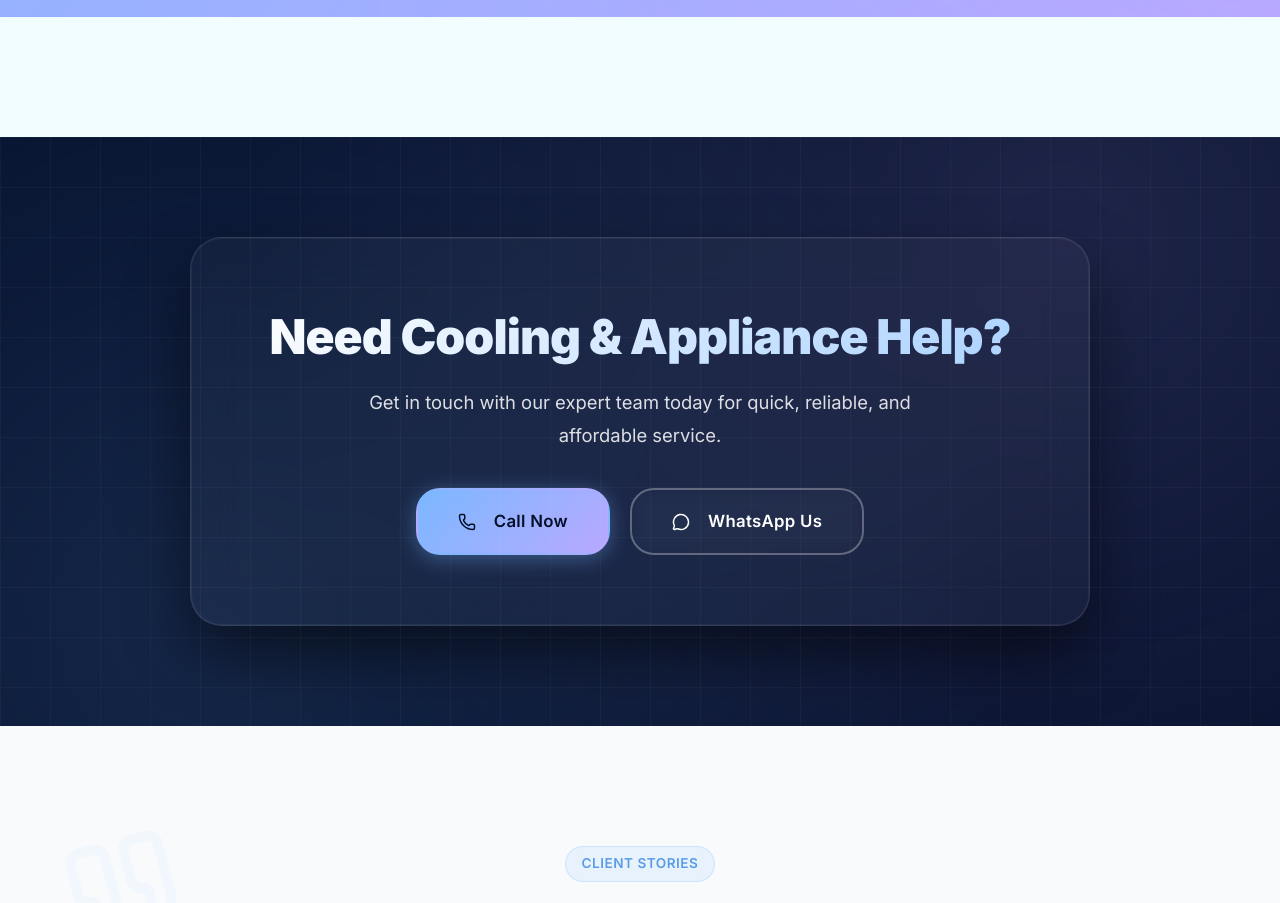
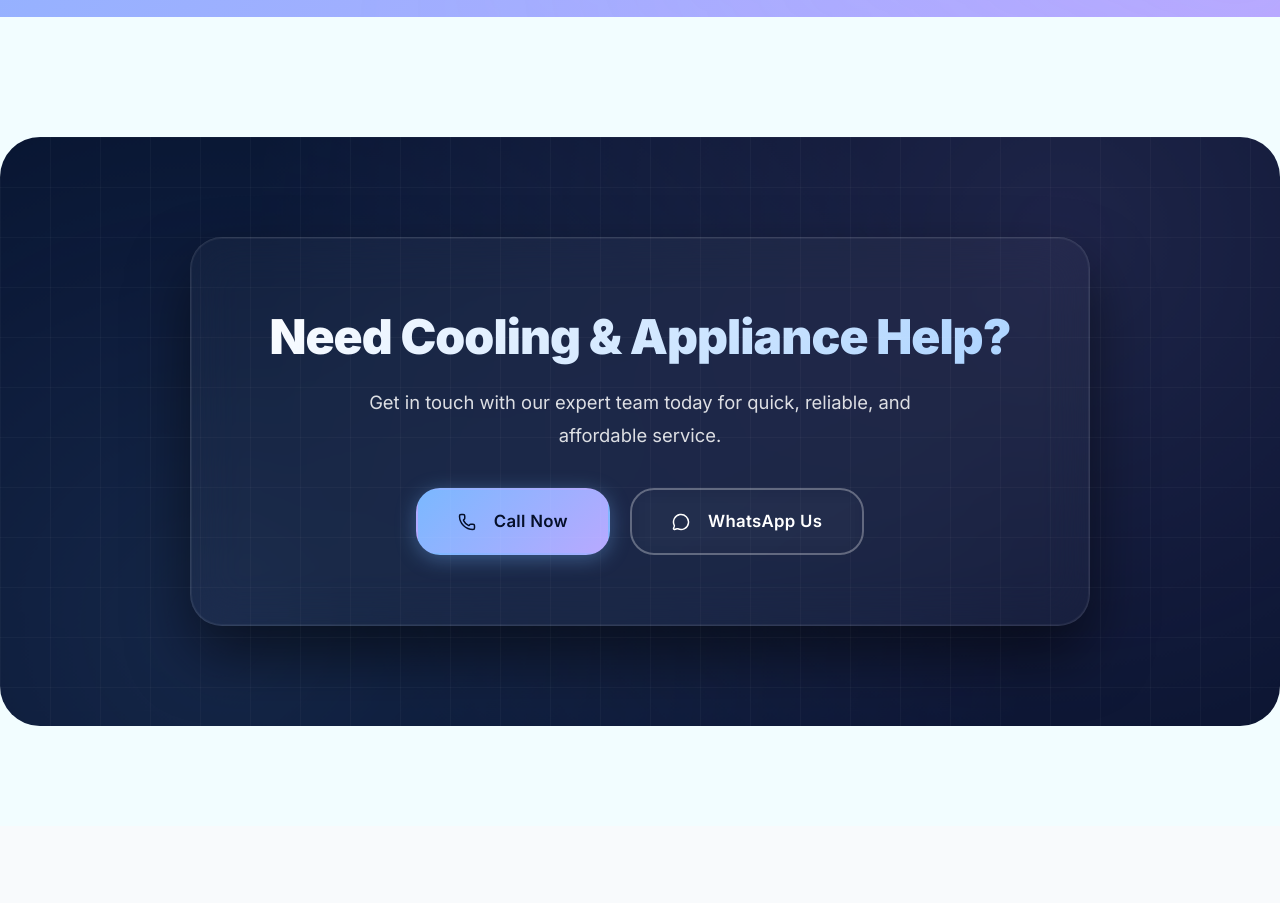
Before and after one commit to Eshbanoliver/a2z-cooling-website-showcase, a React (Vite) app: page / in a window 1280 px wide. Shown: the part 7060-7963 px from the top of the page. Built offline with nearby package versions, Linux system fonts and the light colour scheme.

Commit message:
Updated files

```diff
--- a/src/index.css
+++ b/src/index.css
@@ -1712,6 +1712,8 @@ h1, h2, h3, h4, h5, h6 {
   position: relative;
   overflow: hidden;
   z-index: 1;
+  margin-bottom: 100px;
+  border-radius: 40px;
 }
 
 .cta-section::before {
```
